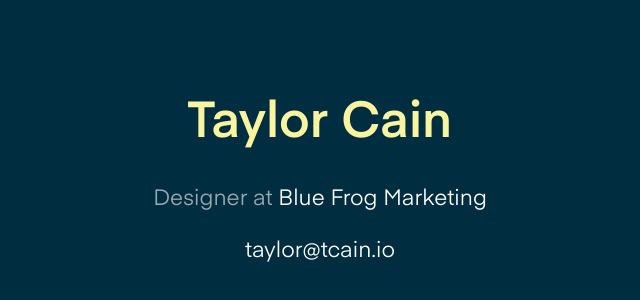
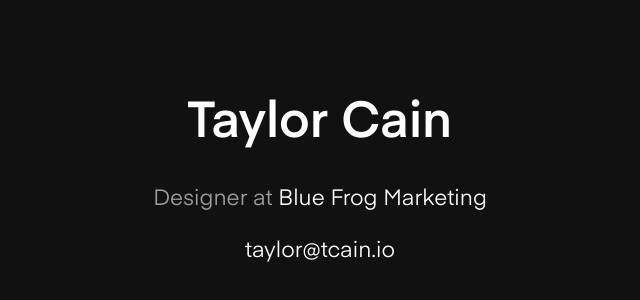
Before and after one commit to taylorcain/taylorcain.github.io, a plain HTML site: page index.html in a window 1280 px wide. Shown: the part 218-518 px from the top of the page, without its empty margins (320-960 px from the left). Drawn offline with Linux system fonts and the light colour scheme.

Commit message:
color update

```diff
--- a/assets/css/styles.css
+++ b/assets/css/styles.css
@@ -24,7 +24,7 @@
   height: 100%;
   position: relative;
   text-align: center;
-  background: #002d3f;
+  background: #111;
 }
 .c {
   position: absolute;
@@ -38,7 +38,7 @@
 }
 h1 {
   font-family: 'Eina-SemiBold', sans-serif;
-  color: #f9f4a0;
+  color: #fff;
   font-size: 50px;
   font-weight: normal;
 }
```
